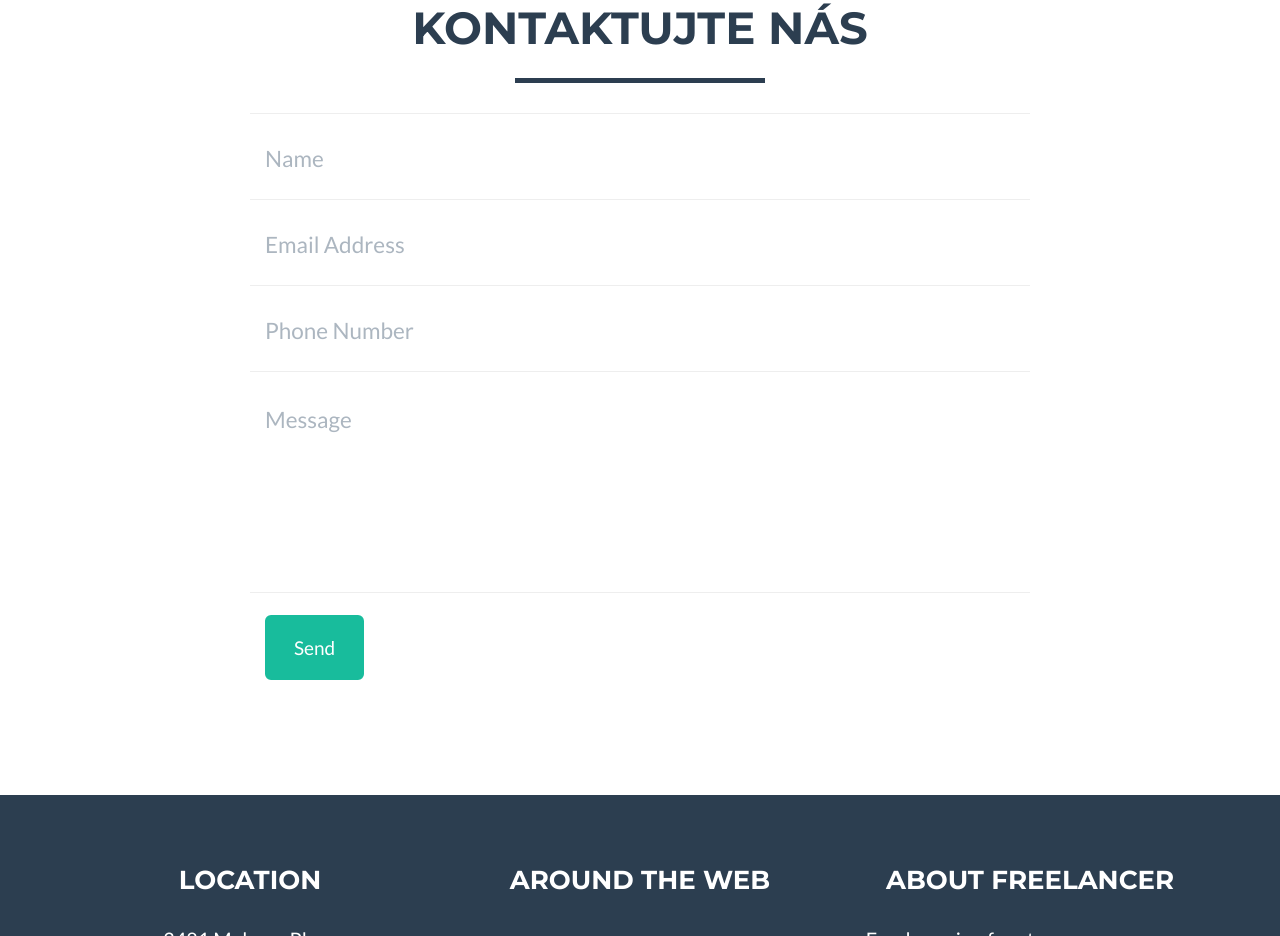
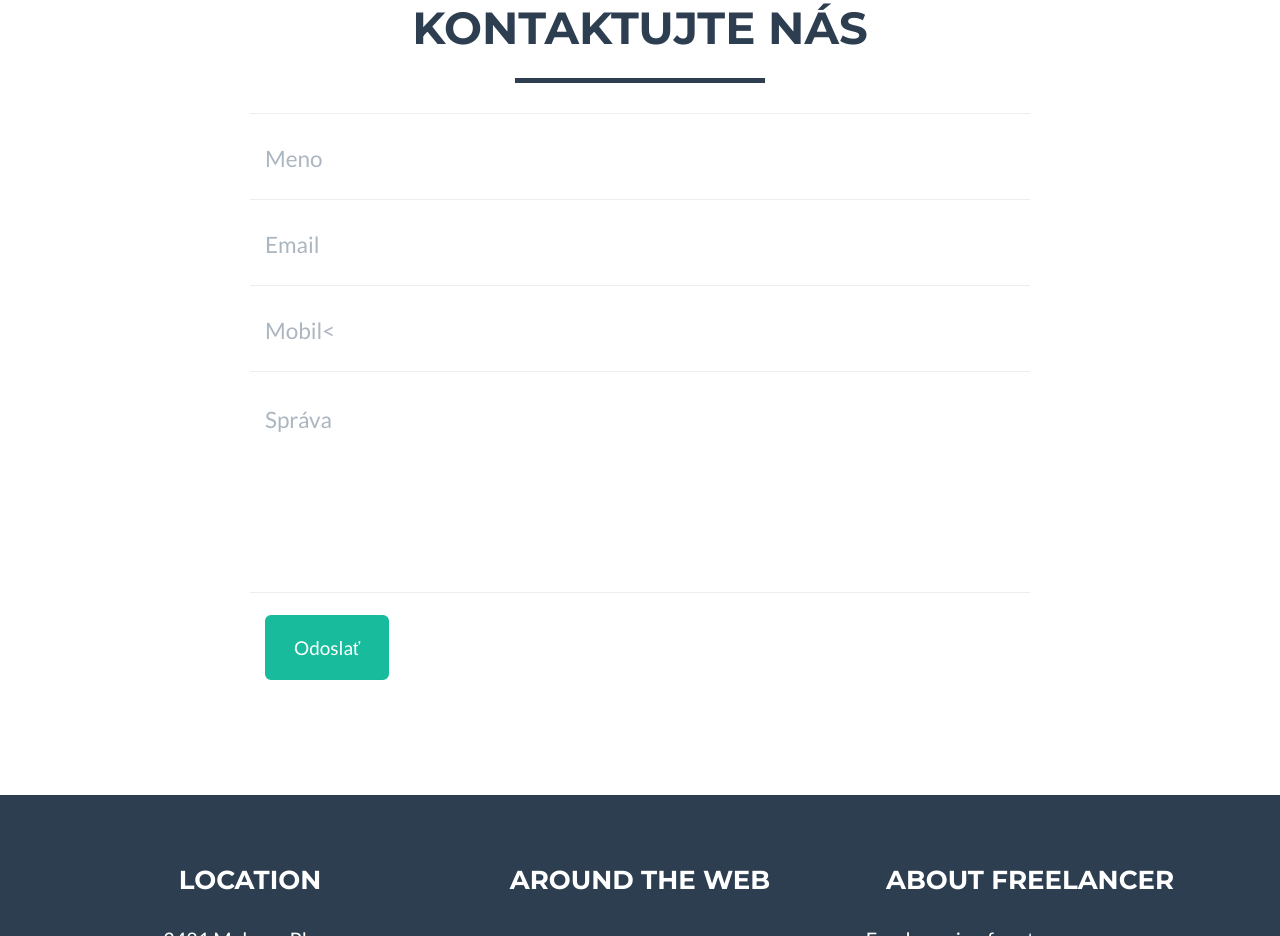
Before and after one commit to Peto-UKF/ZadanieB, a plain HTML site: page startbootstrap-freelancer-1.0.5/index.html in a window 1280 px wide. Shown: the part 2370-3306 px from the top of the page. Drawn offline with nearby package versions, Linux system fonts and the light colour scheme.

Commit message:
zmena tlacidla odoslat

```diff
--- a/startbootstrap-freelancer-1.0.5/index.html
+++ b/startbootstrap-freelancer-1.0.5/index.html
@@ -201,28 +201,28 @@
                         <div class="row control-group">
                             <div class="form-group col-xs-12 floating-label-form-group controls">
                                 <label>Meno</label>
-                                <input type="text" class="form-control" placeholder="Name" id="name" required data-validation-required-message="Please enter your name.">
+                                <input type="text" class="form-control" placeholder="Meno" id="name" required data-validation-required-message="Please enter your name.">
                                 <p class="help-block text-danger"></p>
                             </div>
                         </div>
                         <div class="row control-group">
                             <div class="form-group col-xs-12 floating-label-form-group controls">
                                 <label>Email</label>
-                                <input type="email" class="form-control" placeholder="Email Address" id="email" required data-validation-required-message="Please enter your email address.">
+                                <input type="email" class="form-control" placeholder="Email" id="email" required data-validation-required-message="Please enter your email address.">
                                 <p class="help-block text-danger"></p>
                             </div>
                         </div>
                         <div class="row control-group">
                             <div class="form-group col-xs-12 floating-label-form-group controls">
                                 <label>Mobil</label>
-                                <input type="tel" class="form-control" placeholder="Phone Number" id="phone" required data-validation-required-message="Please enter your phone number.">
+                                <input type="tel" class="form-control" placeholder="Mobil<" id="phone" required data-validation-required-message="Please enter your phone number.">
                                 <p class="help-block text-danger"></p>
                             </div>
                         </div>
                         <div class="row control-group">
                             <div class="form-group col-xs-12 floating-label-form-group controls">
                                 <label>Správa</label>
-                                <textarea rows="5" class="form-control" placeholder="Message" id="message" required data-validation-required-message="Please enter a message."></textarea>
+                                <textarea rows="5" class="form-control" placeholder="Správa" id="message" required data-validation-required-message="Please enter a message."></textarea>
                                 <p class="help-block text-danger"></p>
                             </div>
                         </div>
@@ -230,7 +230,7 @@
                         <div id="success"></div>
                         <div class="row">
                             <div class="form-group col-xs-12">
-                                <button type="submit" class="btn btn-success btn-lg">Send</button>
+                                <button type="Odoslať" class="btn btn-success btn-lg">Odoslať</button>
                             </div>
                         </div>
                     </form>
```
